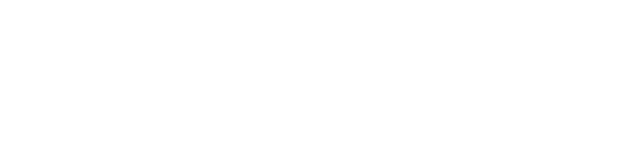
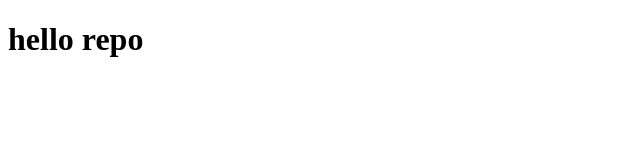
Before and after one commit to sandiewebcodes/localRepo, a plain HTML site: page index.html in a window 1280 px wide. Shown: the whole page, without its empty margins (0-640 px from the left). Drawn offline with Linux system fonts and the light colour scheme.

Commit message:
add local feaute

```diff
--- a/index.html
+++ b/index.html
@@ -6,6 +6,6 @@
     <title>Document</title>
 </head>
 <body>
-
+    <h1>hello repo</h1>
 </body>
 </html>
```
